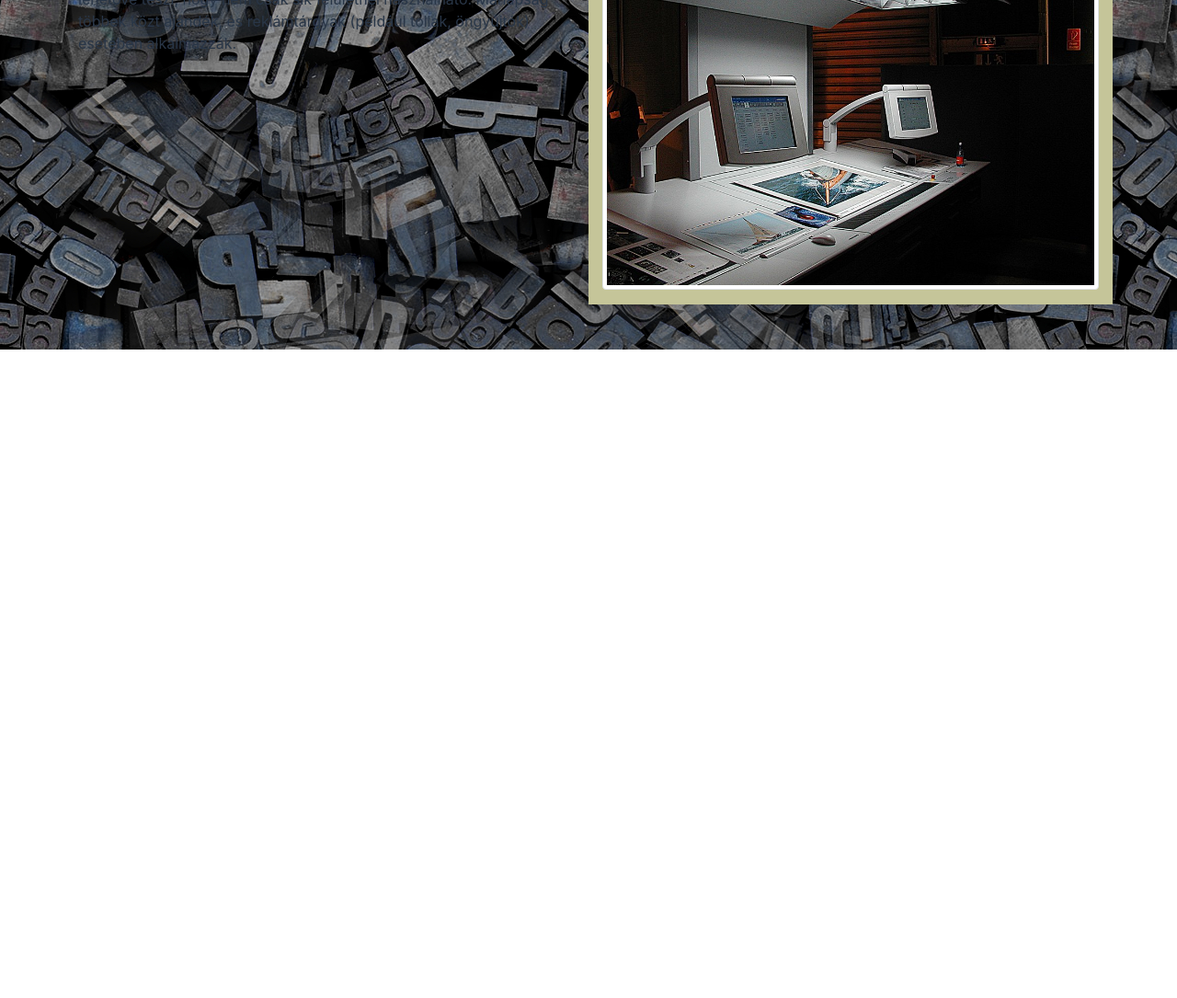
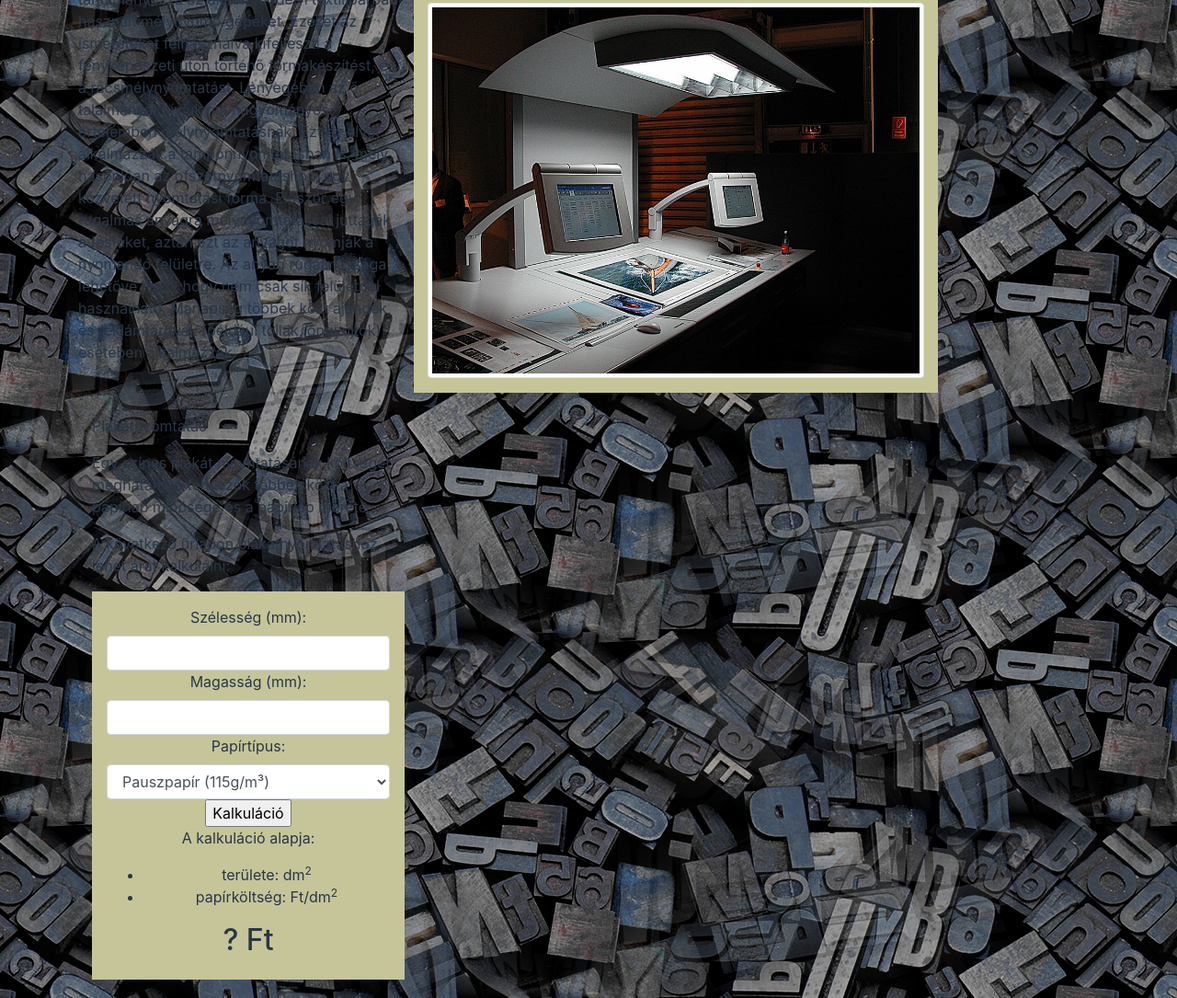
Before and after one commit to kovacs-kacsozs/nyomtatas, a plain HTML site: page index.html in a window 1280 px wide. Shown: the part 1715-2800 px from the top of the page at 92% size. Before the commit the page ends 2095 px from the top, so only its background shows below. Drawn offline with Linux system fonts and the light colour scheme.

Commit message:
nyomtatas

```diff
--- a/index.html
+++ b/index.html
@@ -18,7 +18,7 @@
 
   <div class="container">
     <div class="row">
-      <div class="col-md-12">
+      <div class="col-md-4">
         <h3>Nyomtatási eljárások</h3>
         <p>A nyomtatás dokumentumok sokszorosítására szolgáló eljárás. Kínában már a 8. században feltalálták, Európában
           viszont csak a reneszánsz korban jelent meg, a <a href="https://hu.wikipedia.org/wiki/Johannes_Gutenberg"
@@ -65,7 +65,7 @@
       </div>
     </div>
     <div class="row">
-      <div class="col-md-6">
+      <div class="col-md-4">
         <h3>Mélynyomtatás</h3>
         <p>A 20. század elején tökéletesítik a mélynyomtatást, melynek elve az őskorig nyúlik vissza, majd később az
           ötvösművészek fejlesztették tovább. A 15. századig kézzel vésték a formákat. Majd savas maratással finomabb
@@ -95,8 +95,39 @@
 
     </div>ˇ
     <div class="col-md-4">
+      <p>Plakátnyomtatás</p>
+
+<p>Egy színes plakát nyomtatásának költségét meghatározó tényezők többek közt a papírlap minősége és a papírlap mérete</p>
+
+<p>A következő űrlapon plakátnyomtatáshoz lehet árat kalkulálni:</p>
+
+<form class="bg-torzs p-3 text-center">
+  <label for="szelesseg">Szélesség (mm):</label>
+  <input type="text" class="form-control" id="szelesseg" min="10" max="1000" />
+  <label for="magassag">Magasság (mm):</label>
+  <input type="text" class="form-control" id="magassag" min="10" max="1400" />
+  <label for="ptip">Papírtípus:</label>
+  <select class="form-control" id="papirtipus">
+    <option value="38">Pauszpapír (115g/m³)</option>
+    <option value="32">Matt, vastag, általános papír (120g/m³)</option>
+    <option value="45">Matt, normál, fotópapír (180g/m³)</option>
+    <option value="45">Fényes, normál, fotópapír (200g/m³)</option>
+    <option value="45">Szatén, normál, fotópapír (190g/m³)</option>
+    <option value="65">Művész, kreatív, kartonpapír (300g/m³)</option>
+  </select>
+  <input type="button" value="Kalkuláció" id="kalkulalGomb" />
+  <div>
+    <p>A kalkuláció alapja:</p>
+    <ul>
+      <li>területe: <span id="terulet"></span> dm<sup>2</sup></li>
+      <li>papírköltség: <span id="papir"></span> Ft/dm<sup>2</sup></li>
+    </ul>
+    <h2><span id="koltseg">?</span> Ft</h2>
+  </div>
+</form>
+
+
     </div>
-  </div>
 
   <script src="js/bootstrap.min.js"></script>
   <script>scr = "nyomtatas.js"</script>
```
